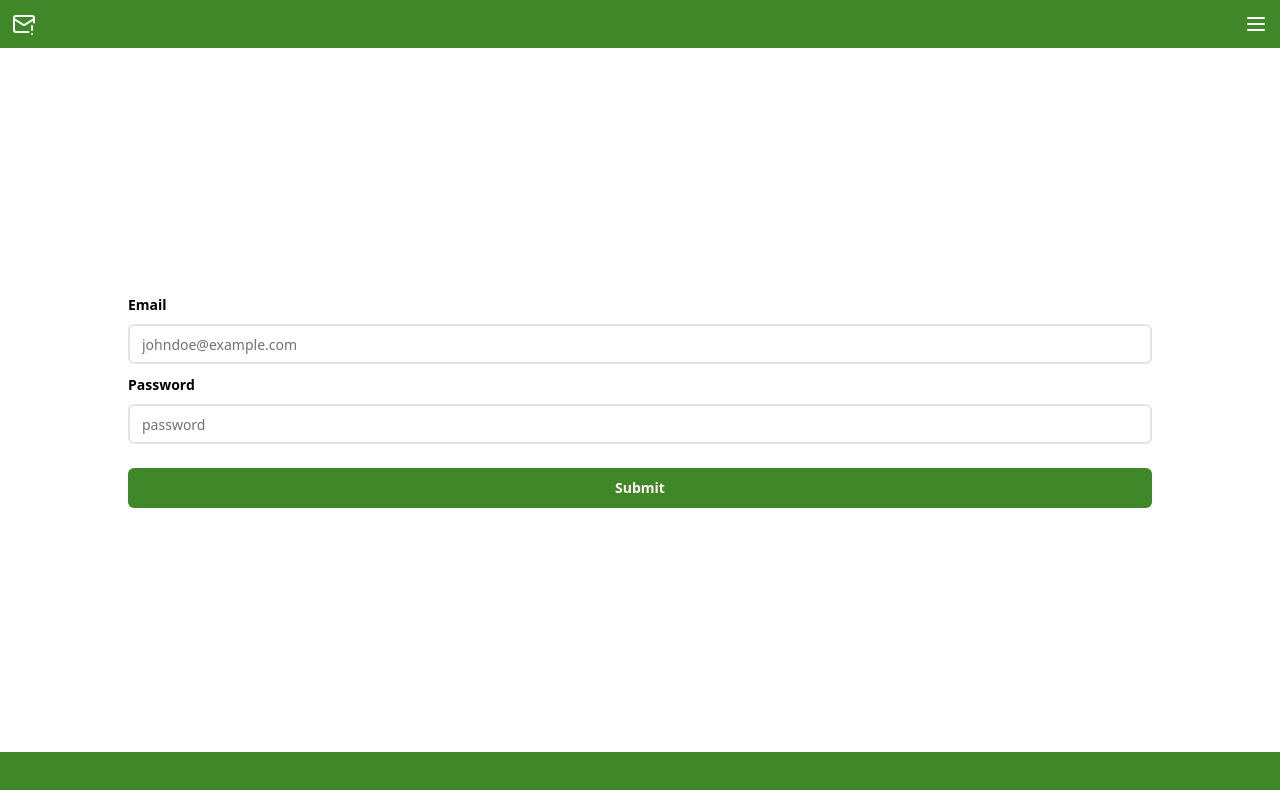
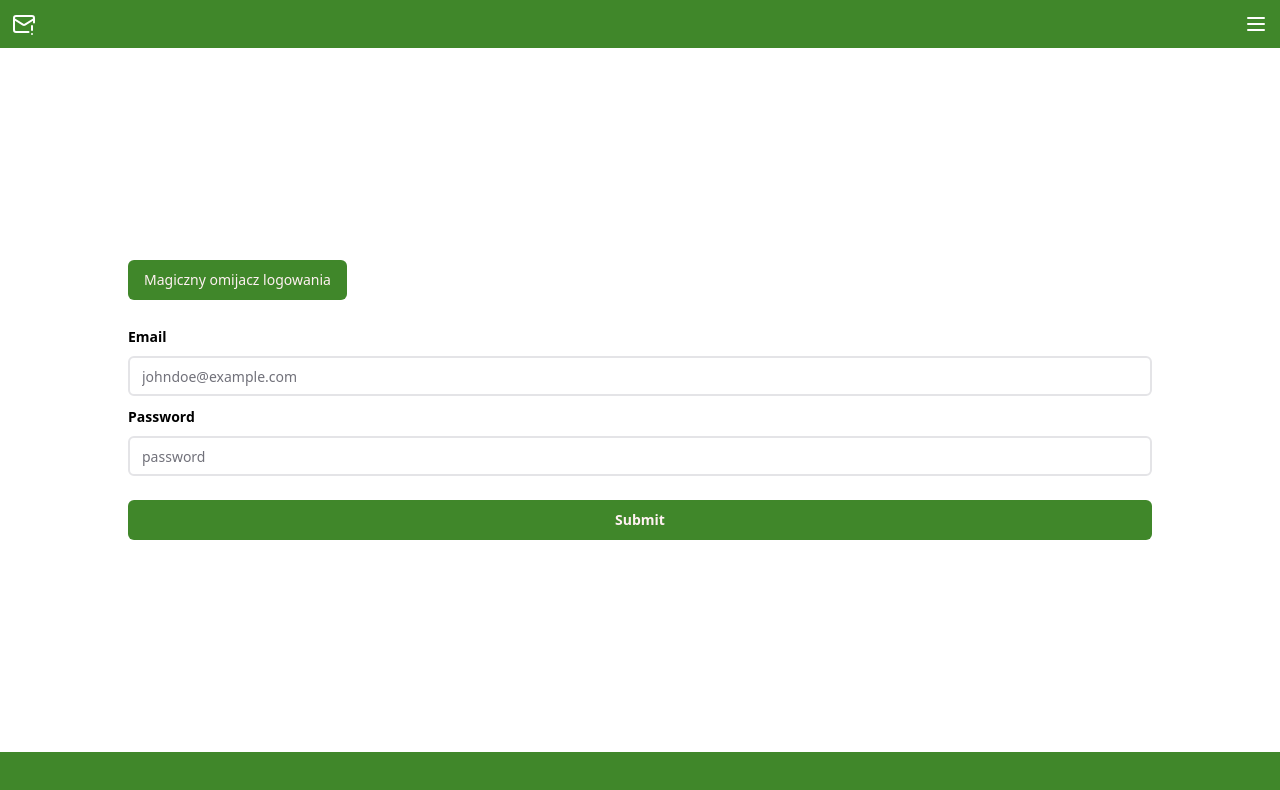
Before and after one commit to jakub-lesniewski/conf-handler-client, a React (Vite) app: page / in a window 1280 px wide. Shown: the top 790 px of the page. Built offline with nearby package versions, Linux system fonts and the light colour scheme.

Commit message:
minor refactoring

```diff
--- a/src/pages/(logged-in)/conference/conference-types.ts
+++ b/src/pages/(logged-in)/conference/conference-types.ts
@@ -3,7 +3,7 @@ export type TimelineElement = Session | Event;
 export type Session = {
   id: string;
   name: string;
-  duration: string;
+  duration: string; // 12:00 - 14:00
   city: string;
   street: string;
   building: string;
@@ -16,7 +16,7 @@ export type EventElement = Event | Lecture;
 export type Event = {
   id: string;
   name: string;
-  duration: string;
+  duration: string; // 12:00 - 14:00
 };
 
 export type Lecture = Event & {
--- a/src/pages/(logged-in)/conference/conference.tsx
+++ b/src/pages/(logged-in)/conference/conference.tsx
@@ -1,25 +1,24 @@
+import ConferenceHeader from "./conference-header";
 import Timeline from "./timeline";
+import ConferenceFooter from "./conference-footer";
 import { useState } from "react";
 import { Card, CardContent } from "@/components/ui/card";
 import { useLoaderData } from "react-router-dom";
 import { TimelineElement } from "./conference-types";
-
-import ConferenceHeader from "./conference-header";
-import ConferenceFooter from "./conference-footer";
 
 export default function Conference() {
   const [currDate, setCurrDate] = useState<Date>(new Date());
 
   const timeline = useLoaderData() as TimelineElement[];
 
-  function handleSetNextDay() {
+  function handleSetNextDay(): void {
     const nextDay = new Date(currDate);
     nextDay.setDate(nextDay.getDate() + 1);
 
     setCurrDate(nextDay);
   }
 
-  function handleSetPrevDay() {
+  function handleSetPrevDay(): void {
     const prevDay = new Date(currDate);
     prevDay.setDate(prevDay.getDate() - 1);
 
--- a/src/pages/(logged-in)/conference/event/event-dialog.tsx
+++ b/src/pages/(logged-in)/conference/event/event-dialog.tsx
@@ -12,7 +12,7 @@ type EventDialogProps = {
 export default function EventDialog({ event }: EventDialogProps) {
   return (
     <DialogContent>
-      <DialogHeader>
+      <DialogHeader className="text-start">
         <DialogTitle>{event.name}</DialogTitle>
       </DialogHeader>
       <p>Chyba powinień być jakiś opis ni?</p>
--- a/src/pages/layout.tsx
+++ b/src/pages/layout.tsx
@@ -6,9 +6,11 @@ export default function Layout() {
   return (
     <div className="flex min-h-screen flex-col">
       <Header />
+
       <main className="flex flex-grow justify-center">
         <Outlet />
       </main>
+
       <footer className="h-12 w-full bg-primary"></footer>
       <Toaster />
     </div>
--- a/src/pages/login.tsx
+++ b/src/pages/login.tsx
@@ -2,8 +2,16 @@ import { zodResolver } from "@hookform/resolvers/zod";
 import { useForm } from "react-hook-form";
 import { z } from "zod";
 import { Button } from "@/components/ui/button";
-import { Form, FormControl, FormField, FormItem, FormLabel, FormMessage } from "@/components/ui/form";
+import {
+  Form,
+  FormControl,
+  FormField,
+  FormItem,
+  FormLabel,
+  FormMessage,
+} from "@/components/ui/form";
 import { Input } from "@/components/ui/input";
+import { Link } from "react-router-dom";
 
 const formSchema = z.object({
   email: z
@@ -37,7 +45,13 @@ export default function Login() {
 
   return (
     <Form {...form}>
-      <form onSubmit={form.handleSubmit(onSubmit)} className="flex flex-col gap-6 w-4/5 my-auto">
+      <form
+        onSubmit={form.handleSubmit(onSubmit)}
+        className="my-auto flex w-4/5 flex-col gap-6"
+      >
+        <Link to="/conference">
+          <Button type="button">Magiczny omijacz logowania</Button>
+        </Link>
         <div className="space-y-2">
           <FormField
             control={form.control}
@@ -46,7 +60,12 @@ export default function Login() {
               <FormItem>
                 <FormLabel className="font-semibold">Email</FormLabel>
                 <FormControl>
-                  <Input className="border-2" type="email" placeholder="johndoe@example.com" {...field} />
+                  <Input
+                    className="border-2"
+                    type="email"
+                    placeholder="johndoe@example.com"
+                    {...field}
+                  />
                 </FormControl>
                 <FormMessage />
               </FormItem>
@@ -59,7 +78,12 @@ export default function Login() {
               <FormItem>
                 <FormLabel className="font-semibold">Password</FormLabel>
                 <FormControl>
-                  <Input className="border-2" type="password" placeholder="password" {...field} />
+                  <Input
+                    className="border-2"
+                    type="password"
+                    placeholder="password"
+                    {...field}
+                  />
                 </FormControl>
                 <FormMessage />
               </FormItem>
```
